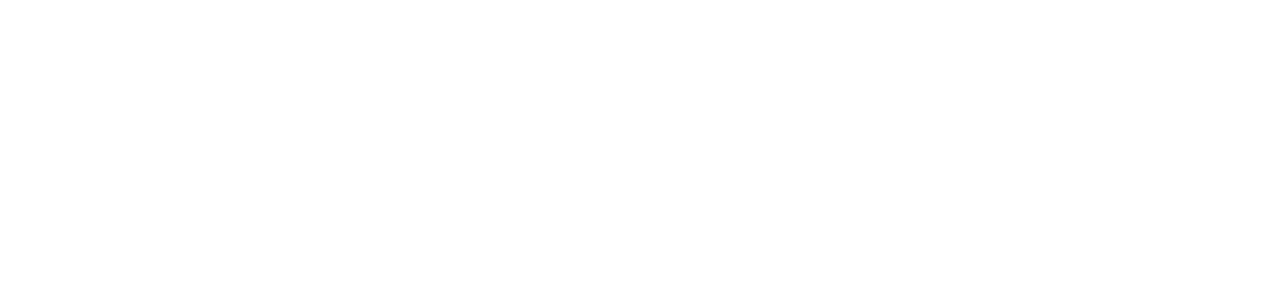
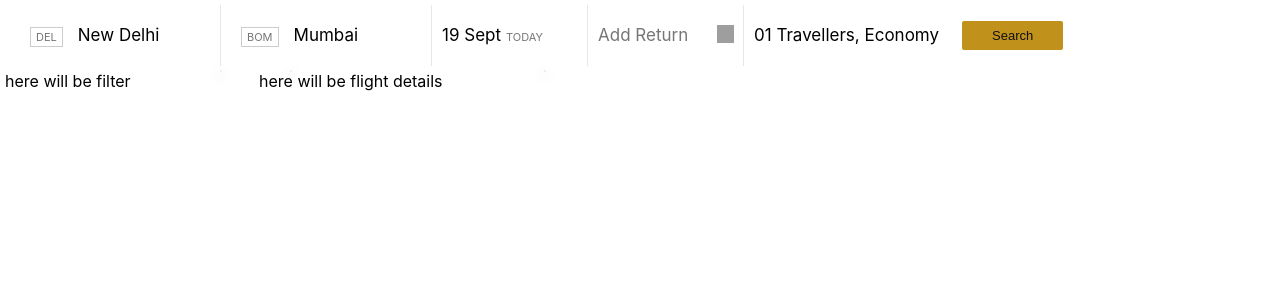
Before and after one commit to Improver2108/flight_ticket_booking, a React (Create React App) app in the folder frontend/: page /details in a window 1280 px wide. Before the commit this address had no page. Shown: the top 300 px of the page. Built offline with nearby package versions, Linux system fonts and the light colour scheme; grey boxes are pictures that could not be loaded.

Commit message:
Flight display

```diff
--- a/frontend/package.json
+++ b/frontend/package.json
@@ -13,6 +13,7 @@
     "@types/node": "^16.11.58",
     "@types/react": "^18.0.19",
     "@types/react-dom": "^18.0.6",
+    "axios": "^1.1.3",
     "luxon": "^3.0.3",
     "react": "^18.2.0",
     "react-dom": "^18.2.0",
--- a/frontend/src/App.tsx
+++ b/frontend/src/App.tsx
@@ -6,6 +6,7 @@
 import Login from './pages/Login/Login';
 import Register from './pages/Register/Register';
 import Layout from './pages/Layout/Layout';
+import Details from './pages/Index/Details/Details';
 
 
 
@@ -18,7 +19,8 @@
           <Route index element={<Home />} />
           <Route path="login" element={<Login />} />
           <Route path="register" element={<Register />} />
-          <Route path="index" element={<Index />}/>
+          <Route path="flights" element={<Index />}/>
+          <Route path="details" element={<Details/>}/>
         </Route>
       </Routes>
     </BrowserRouter>
--- a/frontend/src/pages/Index/Details/Details.css
+++ b/frontend/src/pages/Index/Details/Details.css
@@ -1,6 +1,3 @@
-.details{
-    background-color: coral;
-    margin-top: 100px;
-    width: 50%;
-    border-radius: 8px;
+.d-container{
+    padding: 5px;
 }
--- a/frontend/src/pages/Index/Details/Details.tsx
+++ b/frontend/src/pages/Index/Details/Details.tsx
@@ -1,10 +1,18 @@
 import React from "react";
+import Widget from "../Widget/Widget";
+import Filter from "./Filter";
+import Flights from "./Flights";
 import './Details.css';
-const Detail=()=>{
+
+const Details=()=>{
     return(
     <div className="details">
-        <h1>here will be the ticket details</h1>
+        <Widget/>
+        <div className="d-container">
+            <Filter/>
+            <Flights/>
+        </div>
     </div>);
 }
 
-export default Detail;
+export default Details;
--- /dev/null
+++ b/frontend/src/pages/Index/Details/Filter.css
@@ -0,0 +1,4 @@
+.d-flight-filter{
+    width: 20%;
+    float: left;
+}
--- /dev/null
+++ b/frontend/src/pages/Index/Details/Filter.tsx
@@ -0,0 +1,10 @@
+import React from "react";
+import './Filter.css'
+
+const Filter = () =>{
+    return(
+        <div className="d-flight-filter">here will be filter</div>
+    )
+}
+
+export default Filter;
--- /dev/null
+++ b/frontend/src/pages/Index/Details/Flights.css
@@ -0,0 +1,4 @@
+.d-flight-details{
+    width: 80%;
+    float: right;
+}
--- /dev/null
+++ b/frontend/src/pages/Index/Details/Flights.tsx
@@ -0,0 +1,10 @@
+import React from "react";
+import './Flights.css'
+
+const Flights = () =>{
+    return (
+        <div className="d-flight-details">here will be flight details</div>
+    )
+}
+
+export default Flights;
--- a/frontend/src/pages/Index/Widget/Widget.tsx
+++ b/frontend/src/pages/Index/Widget/Widget.tsx
@@ -3,6 +3,7 @@
 import './Widget.css'
 import Calendar from "./Calendar";
 import FlightDetails from "./FlightDetails";
+import axios from "axios";
 
 const Widget = () => {
 
@@ -73,6 +74,12 @@
         return 'Business';
     }
 
+    const submitData = async(e:any)=>{
+        e.preventDefault();
+        const d=await axios.get(`http://localhost:5000/flights/search/${fromCity}/${toCity}/${selected[0]}/${selected[1]}/${selected[2]}/${radioSelected}/${fromBookingDate}/${toBookingDate}`)
+        console.log(d.data)
+    }
+
     const handleOutsideClick = (e: any) => {
         if (fromDestination.current && !fromDestination.current.contains(e.target))
             setFromDestinationClick(prevDest => false);
@@ -85,6 +92,7 @@
         if (flightDetails.current && !flightDetails.current.contains(e.target))
             setPassengerInfo(i => false);
     }
+
 
     useEffect(() => {
         document.addEventListener('click', handleOutsideClick, true);
@@ -175,7 +183,7 @@
                 </div>
             </div>
             <div className="details-submission ">
-                <button type="submit">Search</button>
+                <button onClick={submitData} type="submit">Search</button>
             </div>
         </div>
     )
```
Also changed, not shown: 1 other file (tests, documents, lock files or other folders).
